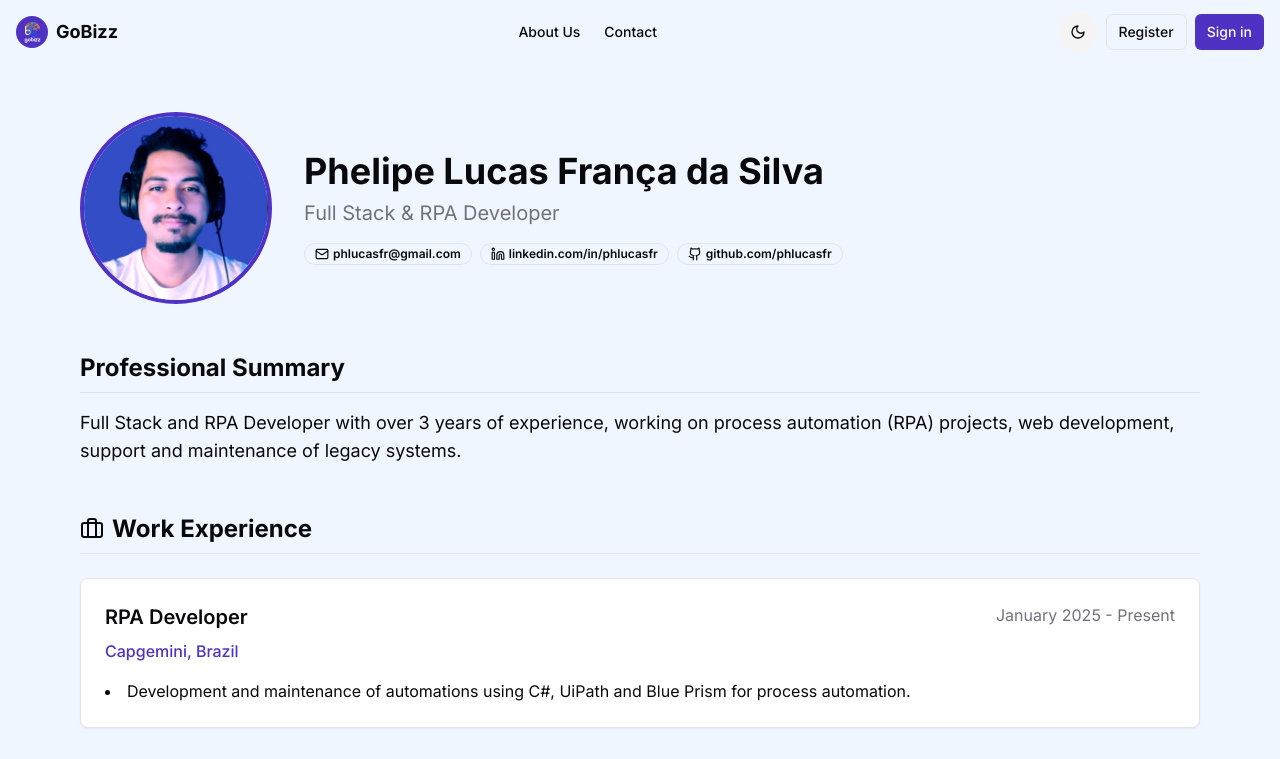
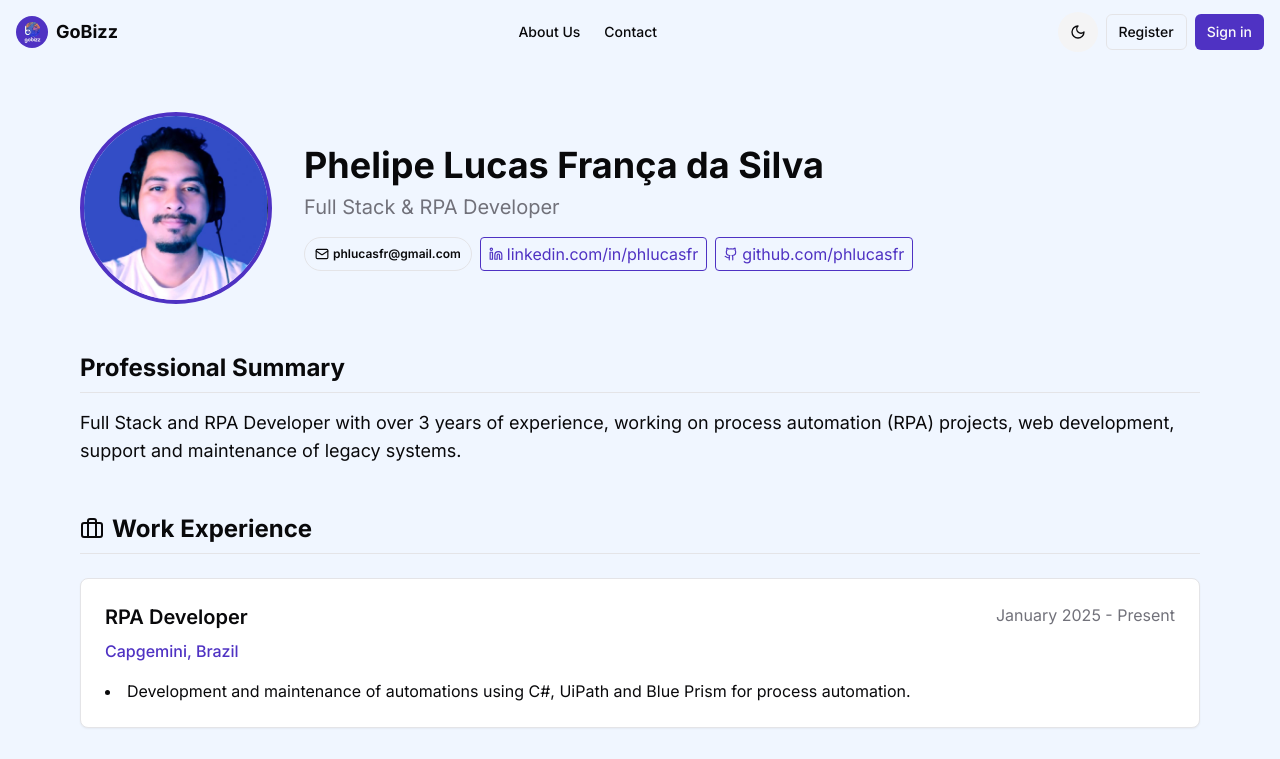
Before and after one commit to phlucasfr/GoBizz, a Next.js app in the folder frontend/: page /about in a window 1280 px wide. Shown: the top 759 px of the page. Built offline with nearby package versions, Linux system fonts and the light colour scheme; no server answers.

Commit message:
(fix) about us links

```diff
--- a/frontend/app/(public)/about/page.tsx
+++ b/frontend/app/(public)/about/page.tsx
@@ -52,12 +52,22 @@ export default function AboutPage() {
                                 <Badge variant="outline" className="flex items-center gap-1">
                                     <Mail size={14} /> phlucasfr@gmail.com
                                 </Badge>
-                                <Badge variant="outline" className="flex items-center gap-1">
+                                <a
+                                    href="https://linkedin.com/in/phlucasfr"
+                                    target="_blank"
+                                    rel="noopener noreferrer"
+                                    className="flex items-center gap-1 border border-primary rounded px-2 py-1 text-primary hover:bg-primary hover:text-white transition"
+                                >
                                     <Linkedin size={14} /> linkedin.com/in/phlucasfr
-                                </Badge>
-                                <Badge variant="outline" className="flex items-center gap-1">
+                                </a>
+                                <a
+                                    href="https://github.com/phlucasfr"
+                                    target="_blank"
+                                    rel="noopener noreferrer"
+                                    className="flex items-center gap-1 border border-primary rounded px-2 py-1 text-primary hover:bg-primary hover:text-white transition"
+                                >
                                     <Github size={14} /> github.com/phlucasfr
-                                </Badge>
+                                </a>
                             </div>
                         </div>
                     </motion.section>
```
